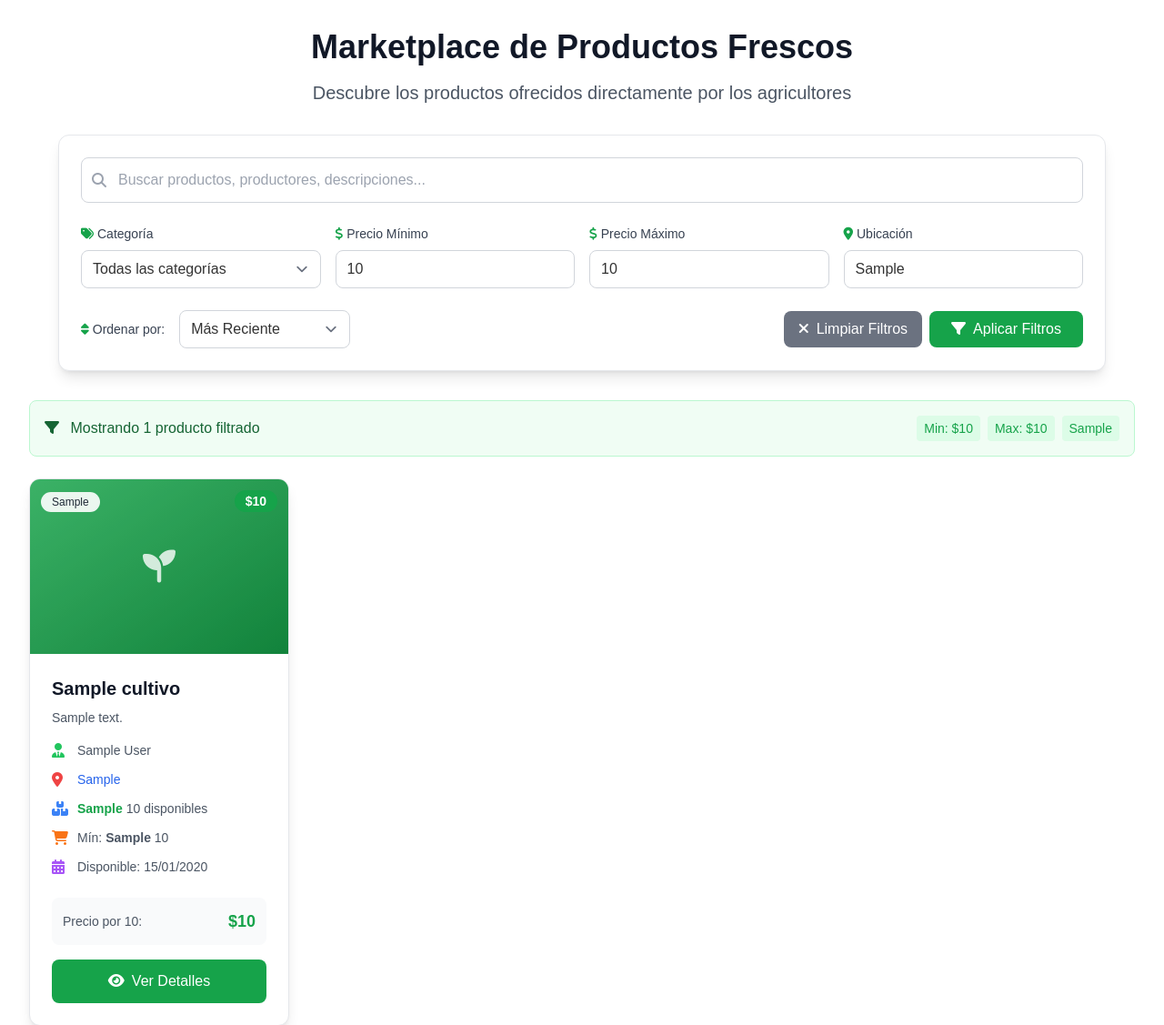
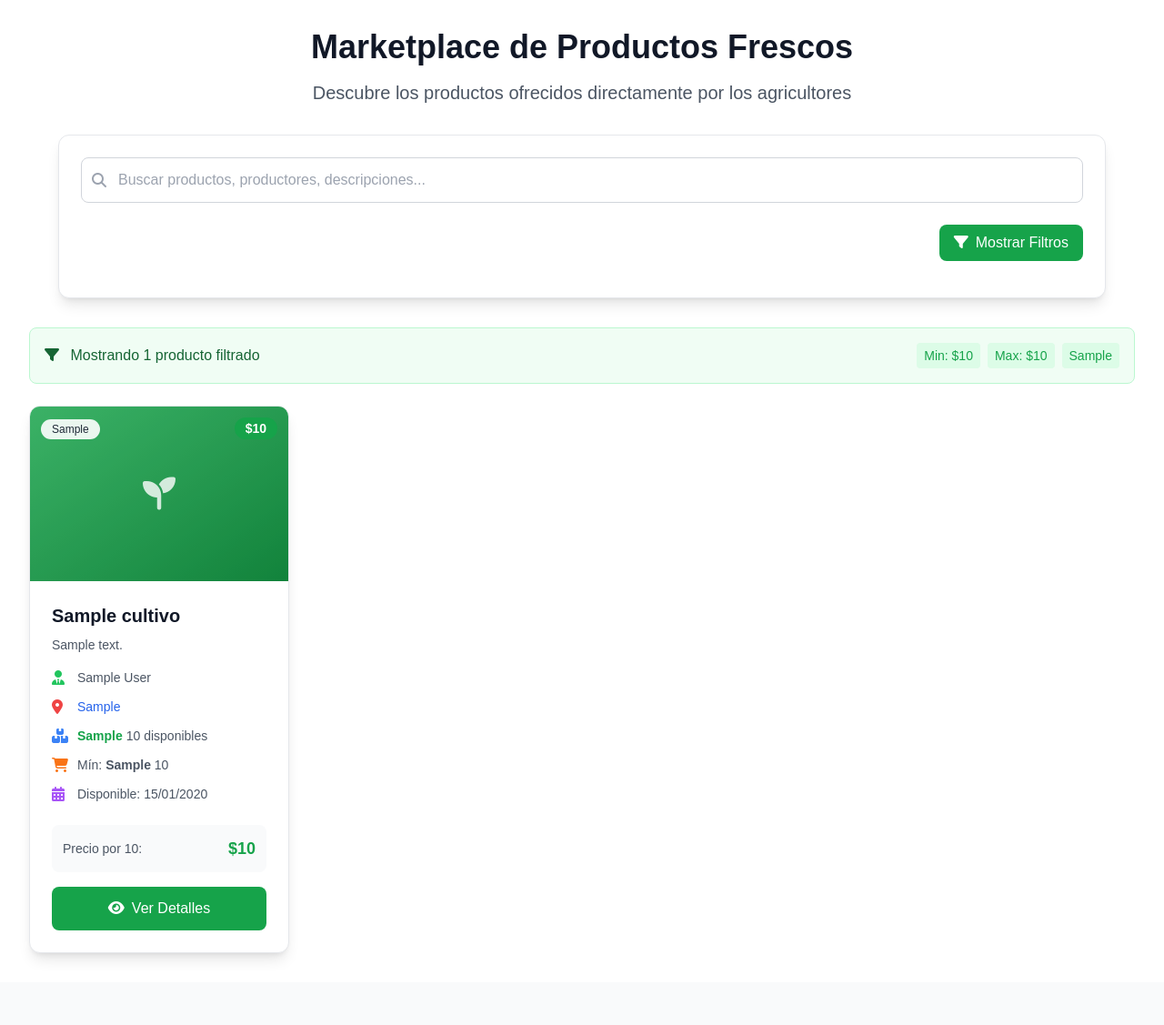
Before and after one commit to Itemt/AgroConnect, a Django app: template templates/marketplace/marketplace.html in a window 1280 px wide. Shown: the part 57-1184 px from the top of the page at 91% size. Run offline with Django 4.2, Linux system fonts and the light colour scheme; the template is opened without the code that fills it: most values are stand-ins (such as "Sample title", 1, 10 or a date in 2020); some libraries are stand-ins or nearby versions.

Commit message:
update templates

```diff
--- a/templates/marketplace/marketplace.html
+++ b/templates/marketplace/marketplace.html
@@ -28,8 +28,15 @@
                         </div>
                     </div>
 
-                    <!-- Filters Row -->
-                    <div class="grid grid-cols-1 md:grid-cols-2 lg:grid-cols-4 gap-4 mb-6">
+                    <div class="mb-4 text-right">
+                        <button type="button" id="toggle-filters-btn" class="bg-primary-600 text-white px-4 py-2 rounded-lg hover:bg-primary-700 transition-colors font-medium">
+                            <i class="fas fa-filter mr-2"></i>Mostrar Filtros
+                        </button>
+                    </div>
+
+                    <div id="filters-container" class="hidden">
+                        <!-- Filters Row -->
+                        <div class="grid grid-cols-1 md:grid-cols-2 lg:grid-cols-4 gap-4 mb-6">
                         <!-- Category Filter -->
                         <div>
                             <label class="block text-sm font-medium text-gray-700 mb-2">
@@ -108,7 +115,8 @@
                             </button>
                         </div>
                     </div>
-                </form>
+                </div>
+            </form>
             </div>
 
             <!-- Results Summary -->
@@ -272,7 +280,23 @@
                         {% endif %}
                     </div>
                 {% endfor %}
-            </div>
-        </div>
-    </div>
 {% endblock %}
+
+{% block extra_js %}
+<script>
+    document.addEventListener('DOMContentLoaded', function () {
+        const toggleBtn = document.getElementById('toggle-filters-btn');
+        const filtersContainer = document.getElementById('filters-container');
+
+        toggleBtn.addEventListener('click', function () {
+            filtersContainer.classList.toggle('hidden');
+            const isHidden = filtersContainer.classList.contains('hidden');
+            if (isHidden) {
+                toggleBtn.innerHTML = '<i class="fas fa-filter mr-2"></i>Mostrar Filtros';
+            } else {
+                toggleBtn.innerHTML = '<i class="fas fa-times mr-2"></i>Ocultar Filtros';
+            }
+        });
+    });
+</script>
+{% endblock %}
```
